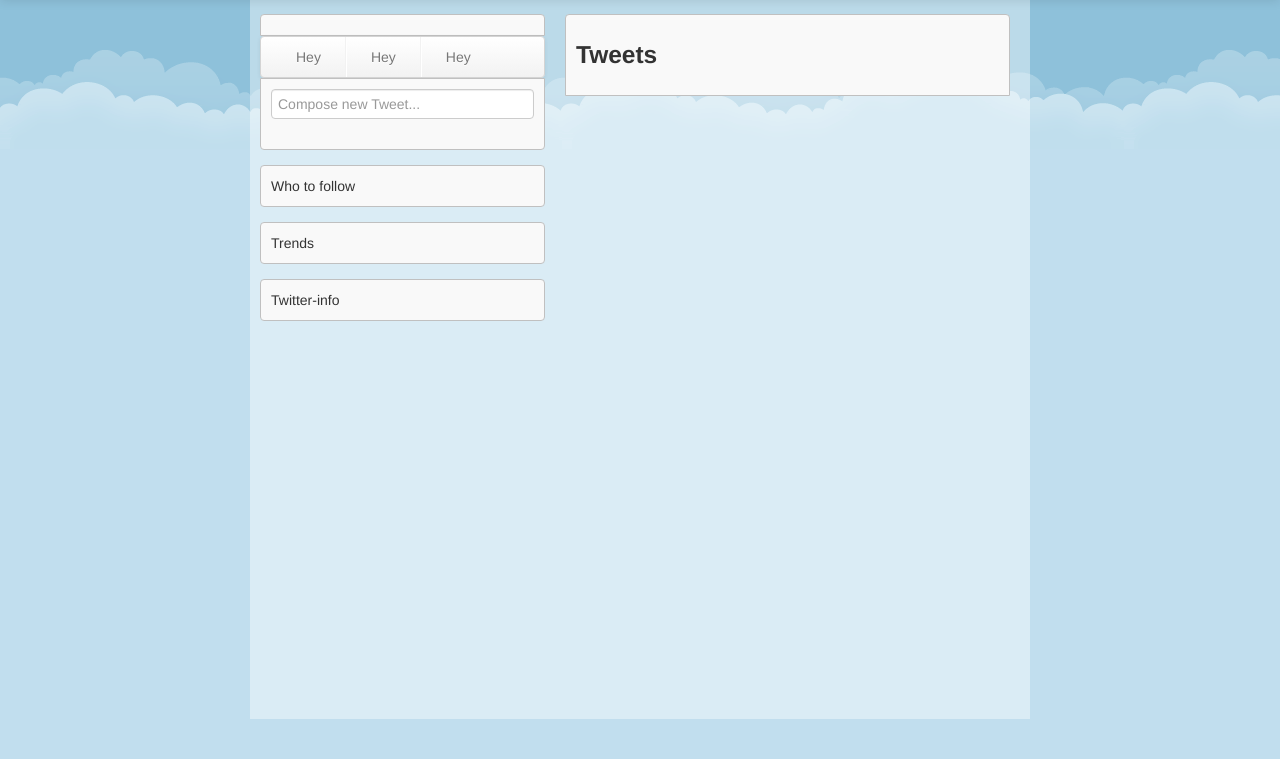
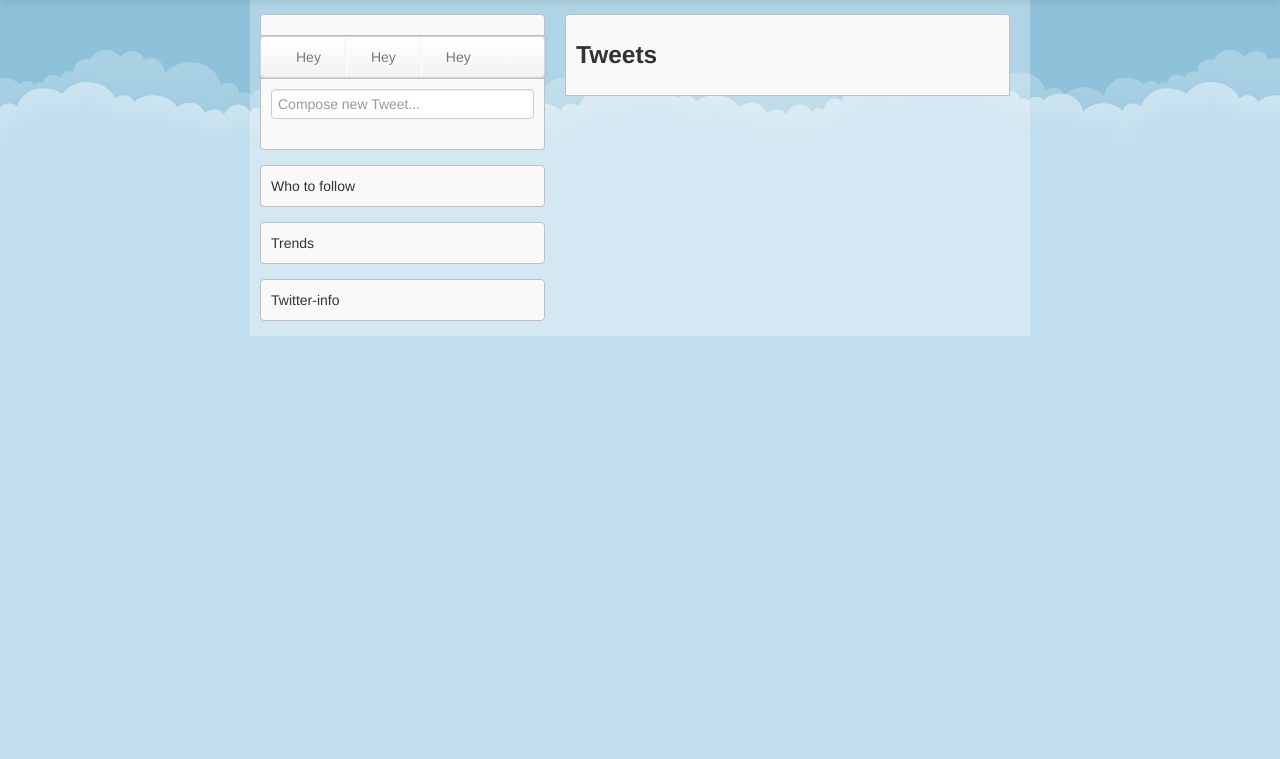
Before and after one commit to benhaynor/django-twitter, a Django app: template twitter/templates/mainpage.html in a window 1280 px wide. Shown: the part 41-800 px from the top of the page. Run offline with Django 3.2, Linux system fonts and the light colour scheme; the template is opened without the code that fills it: values that come from a table or form of the project are taken from there, others are empty; some libraries are stand-ins or nearby versions.

Commit message:
This is finally ready to go out

```diff
--- a/twitter/static/base.css
+++ b/twitter/static/css/base.css
@@ -1,13 +1,15 @@
 body {
 	margin : 40px;
-	background-image:url('bg.png');
+	background-image:url('/static/img/bg.png');
 	background-repeat:no-repeat;
 	background-color:#c1deee;
 }
 
 #main-container{
-	background-color:rgba(255,255,255,0.4);
-	height:100%;
+	background-image:url('/static/img/white-wash.png');
+	background-repeat:repeat;
+	overflow:visible;
+	height:auto;
 }
 
 #left-column{
--- a/twitter/static/login.css
+++ b/twitter/static/css/login.css
@@ -1,6 +1,6 @@
 body {
 	margin : 40px;
-	background-image:url('loginbg.jpg');
+	background-image:url('/static/img/loginbg.jpg');
 	background-repeat:no-repeat;
 	background-size:100%;
 	background-color: #000000;
--- a/twitter/templates/login.html
+++ b/twitter/templates/login.html
@@ -1,6 +1,6 @@
 {% extends "resources/base.html" %}
 {% block head %}
-<link href="/static/login.css" rel="stylesheet">
+<link href="/static/css/login.css" rel="stylesheet">
 {% endblock %}
 
 {% block body %}
--- a/twitter/templates/mainpage.html
+++ b/twitter/templates/mainpage.html
@@ -1,6 +1,6 @@
 {% extends "resources/base.html" %}
 {% block head %}
-<link href="/static/base.css" rel="stylesheet">
+<link href="/static/css/base.css" rel="stylesheet">
 {% endblock %}
 {% block navbarcontents %}
 <a class="btn btn-navbar" data-toggle="collapse" data-target=".nav-collapse">
@@ -72,7 +72,7 @@
 
         <div class="row">
           <div class="span1">
-            <img src="/static/profile_picture.png">
+            <img src="/static/img/profile_picture.png">
           </div>
           <div class="span4">
             <div class="tweet-author">
--- a/twitter/templates/resources/base.html
+++ b/twitter/templates/resources/base.html
@@ -3,10 +3,10 @@
   <head>
     <title>MyTwitter</title>
     <link href="/static/bootstrap/css/bootstrap.css" rel="stylesheet" media="screen">
-    <script src="/static/jquery.js"></script>
-    <script src="/static/jquery.cookie.js"></script>
+    <script src="/static/js/jquery.js"></script>
+    <script src="/static/js/jquery.cookie.js"></script>
     <script src="/static/bootstrap/js/bootstrap.min.js"></script>
-    <script src="/static/main.js"></script>
+    <script src="/static/js/main.js"></script>
     {% block head %} {% endblock %}
   </head>
   <body style="min-width:940px">
```
Also changed, not shown: twitter/static/css/mainpage.css (renamed from twitter/static/mainpage.css), twitter/static/img/bg.png (renamed from twitter/static/bg.png), twitter/static/img/loginbg.jpg (renamed from twitter/static/loginbg.jpg), twitter/static/img/profile_picture.png (renamed from twitter/static/profile_picture.png), twitter/static/img/white-wash.png (added), twitter/static/js/jquery.cookie.js (renamed from twitter/static/jquery.cookie.js), twitter/static/js/jquery.js (renamed from twitter/static/jquery.js), twitter/static/js/main.js (renamed from twitter/static/main.js).
